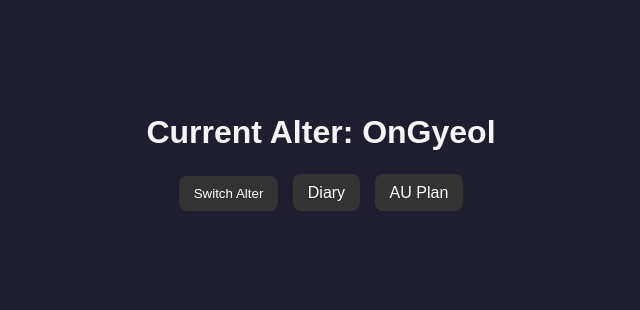
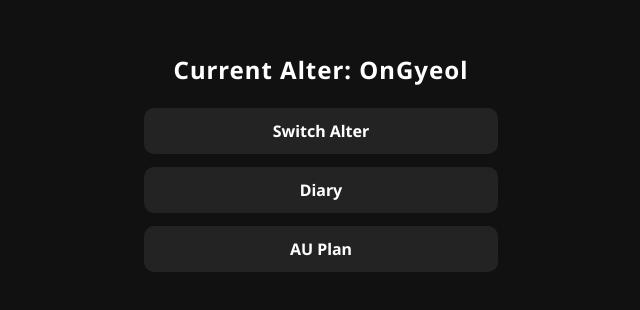
Before and after one commit to mememu677/system-1, a plain HTML site: page index.html in a window 1280 px wide. Shown: the part 246-556 px from the top of the page, without its empty margins (319-959 px from the left). Drawn offline with Linux system fonts and the light colour scheme; a web font is replaced by a local one.

Commit message:
Update style.css

```diff
--- a/style.css
+++ b/style.css
@@ -1,34 +1,89 @@
+/* 폰트 임포트 (고딕+고스펑크용) */
+@import url('https://fonts.googleapis.com/css2?family=Grenze+Gotisch:wght@700&display=swap');
+@import url('https://fonts.googleapis.com/css2?family=UnifrakturCook:wght@700&display=swap');
+@import url('https://fonts.googleapis.com/css2?family=Creepster&display=swap');
+@import url('https://fonts.googleapis.com/css?family=Noto+Sans:400,700&display=swap');
+
 body {
-  background-color: #1e1e2f;
-  color: #f5f5f5;
-  font-family: "Noto Sans KR", sans-serif;
+  background-color: #111;
+  color: #fff;
+  font-family: 'Noto Sans', Arial, sans-serif;
+  margin: 0;
+  min-height: 100vh;
   display: flex;
+  flex-direction: column;
   justify-content: center;
   align-items: center;
-  height: 100vh;
-  margin: 0;
+  transition: background 0.3s, color 0.3s, font-family 0.2s;
 }
 
 .container {
+  width: 100%;
+  max-width: 370px;
   text-align: center;
+  padding: 24px 8px 24px 8px;
+  border-radius: 18px;
+  box-sizing: border-box;
 }
 
 h1 {
-  margin-bottom: 20px;
+  font-size: 1.5rem;
+  margin-bottom: 22px;
+  font-weight: bold;
+  letter-spacing: 1px;
 }
 
-.buttons button, .buttons a {
-  background-color: #333;
-  color: white;
-  border: none;
-  padding: 10px 15px;
-  margin: 5px;
-  border-radius: 8px;
-  cursor: pointer;
-  text-decoration: none;
-  transition: 0.2s;
+.buttons {
+  display: flex;
+  flex-direction: column;
+  gap: 13px;
+  align-items: stretch;
 }
 
-.buttons button:hover, .buttons a:hover {
-  background-color: #555;
+.buttons button,
+.buttons a {
+  font-size: 1rem;
+  padding: 12px 0;
+  border: none;
+  border-radius: 10px;
+  background: #232323;
+  color: #fff;
+  text-decoration: none;
+  margin: 0;
+  font-family: inherit;
+  font-weight: 600;
+  cursor: pointer;
+  transition: background 0.2s, color 0.2s;
 }
+
+.buttons button:hover,
+.buttons a:hover {
+  background: #444;
+}
+
+@media (max-width: 600px) {
+  .container {
+    padding: 16px 2vw;
+    max-width: 98vw;
+    border-radius: 0;
+  }
+  h1 {
+    font-size: 1.1rem;
+  }
+}
+
+/* ---- 온결(기본, 고딕) ---- */
+body.ongyeol {
+  background-color: #111;
+  color: #fff;
+  font-family: 'Noto Sans', Arial, sans-serif;
+}
+
+/* ---- 선율(연보라, 고스펑크) ---- */
+body.seonyul {
+  background-color: #111;
+  color: #b39ddb;
+  /* 여러 고딕/고스펑크 폰트 순서대로 우선 적용 */
+  font-family: 'Grenze Gotisch', 'UnifrakturCook', 'Creepster', 'Rock Salt', Arial, sans-serif;
+  letter-spacing: 0.5px;
+}
```
